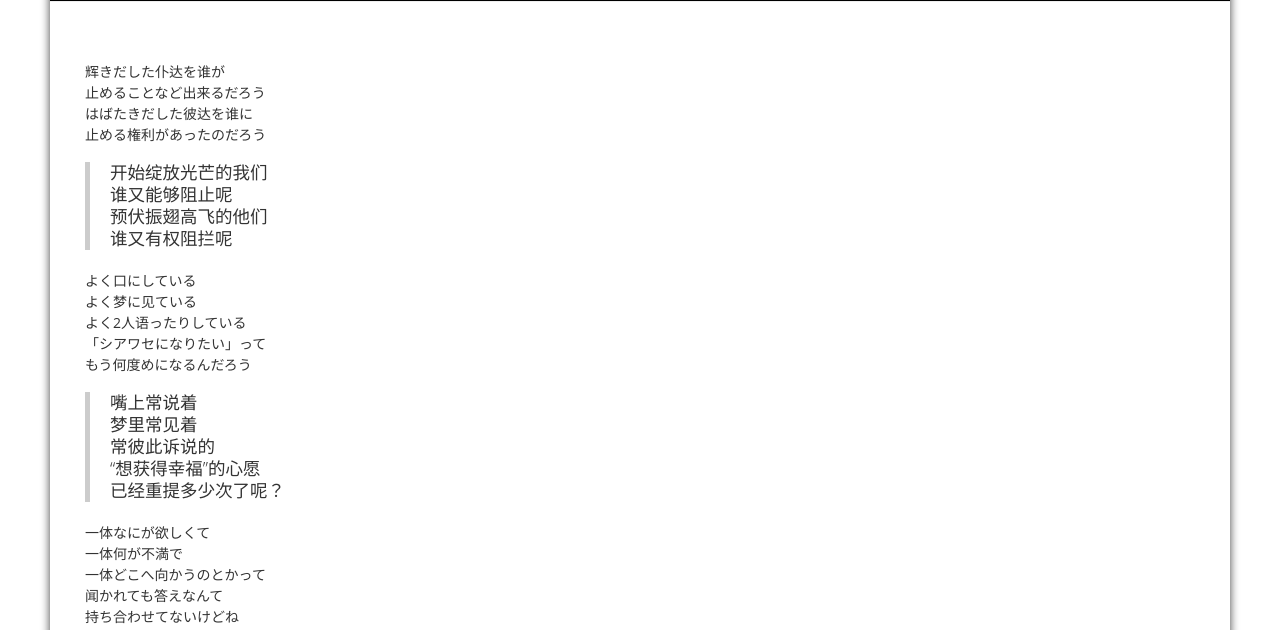
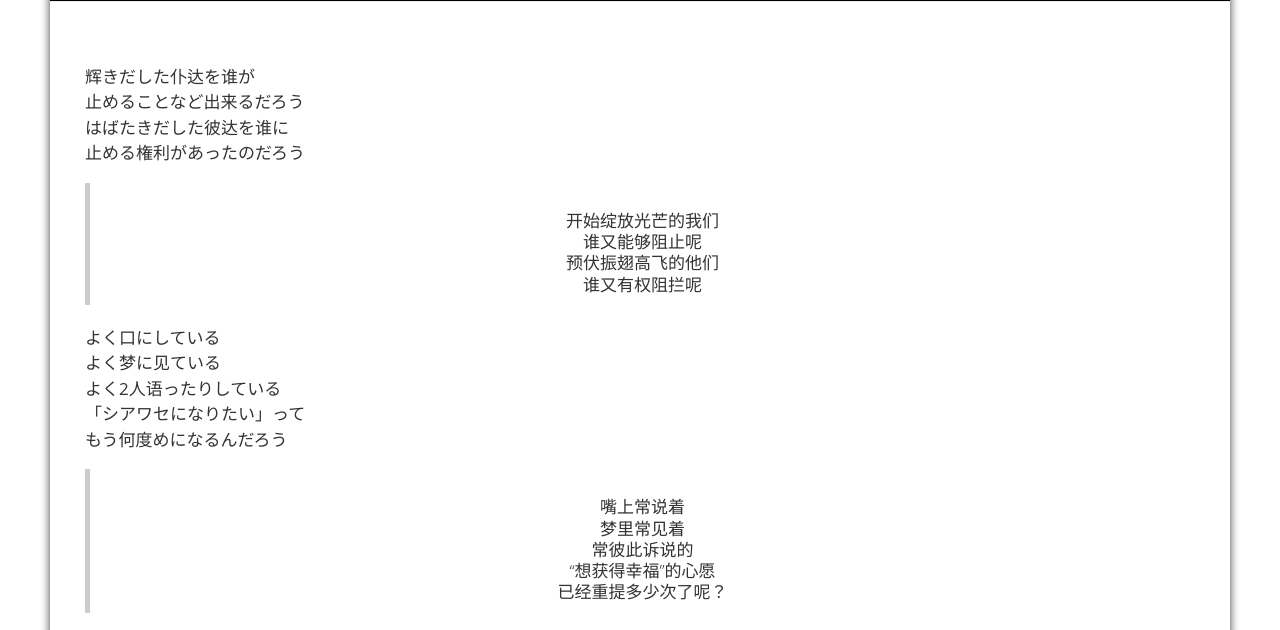
Before and after one commit to riddledle/riddledle.github.io, a plain HTML site: page 2016/08/08/boys-girls/index.html in a window 1280 px wide. Shown: the part 118-748 px from the top of the page. Drawn offline with Linux system fonts and the light colour scheme.

Commit message:
Site updated: 2016-08-08 16:47:47

```diff
--- a/css/style.css
+++ b/css/style.css
@@ -59,6 +59,7 @@ body {
   padding-top: 25px;
   line-height: 1.5em;
   font-family: 'Open Sans',"Helvetica Neue", "Helvetica","Microsoft YaHei", "WenQuanYi Micro Hei", Arial, sans-serif;
+    font-size: 17px
 }
 
 .page p{
@@ -73,7 +74,7 @@ body {
 .page .panel-collapse .panel-body {
   padding: 9px 15px;
   background-color: #F5F5D5;
-  font-size: 16px;
+  font-size: 17px;
   line-height: 24px;
 }
 
@@ -161,11 +162,13 @@ blockquote {
   border-left:5px solid #cccccc;
   font-size: 1em;
   background-color: #fff;
-  padding: 0px 20px;
+    text-align: center
+/*  padding: 0px 20px;*/
 }
 
 blockquote p, blockquote ol, blockquote ul, blockquote li, .slogan{
-  font-family: 'Open Sans',"Helvetica Neue", '楷体', 'STKaiti', "Kai", "kaiti", Helvetica, "Segoe UI", Ubuntu, "Hiragino Sans GB";
+  font-family: 'Open Sans',"Helvetica Neue", /*'楷体', 'STKaiti', "Kai", "kaiti",*/ Helvetica, "Segoe UI", Ubuntu, "Hiragino Sans GB";
+    font-size: 17px
 }
 
 /* =============================================================================
```
